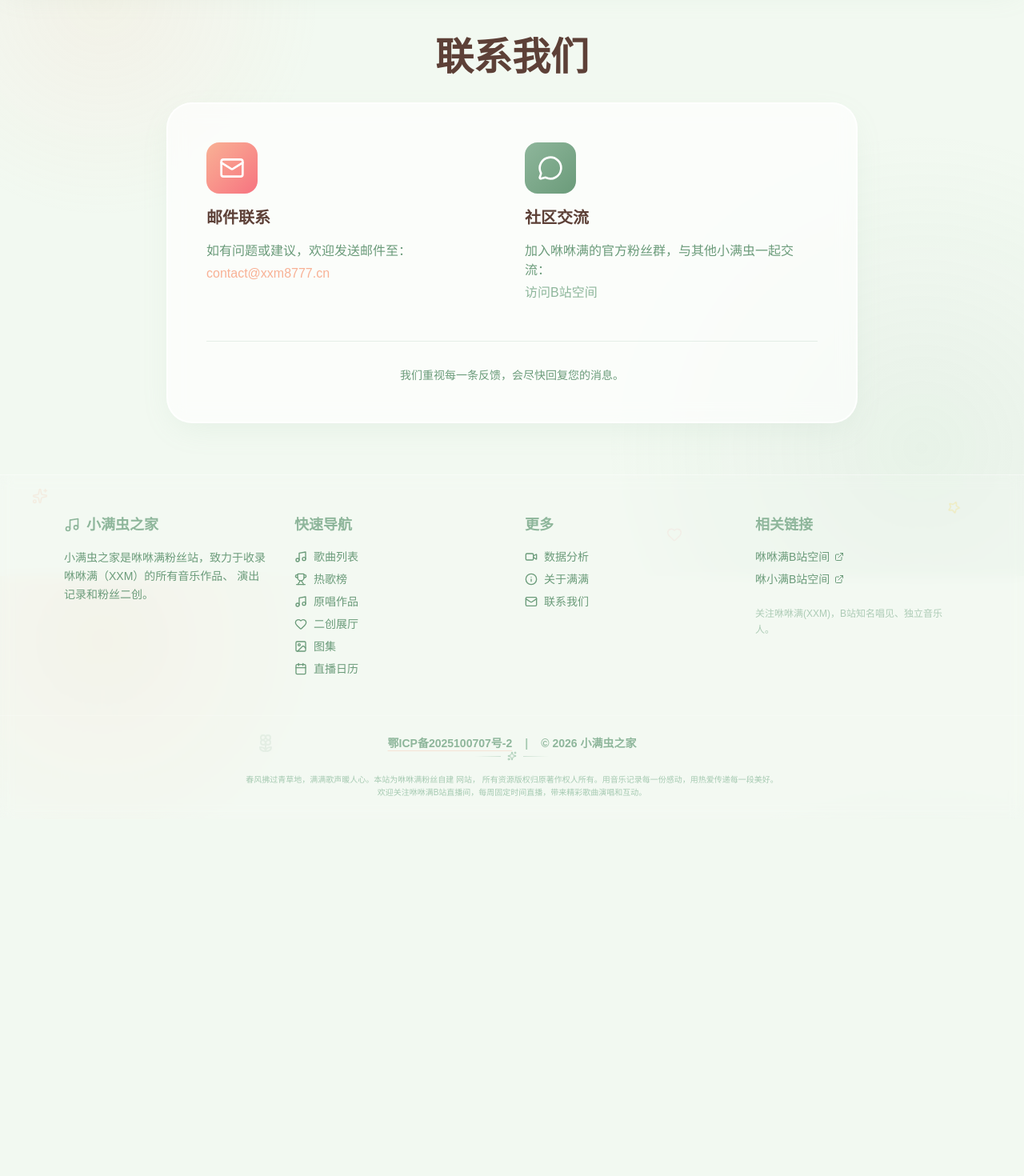
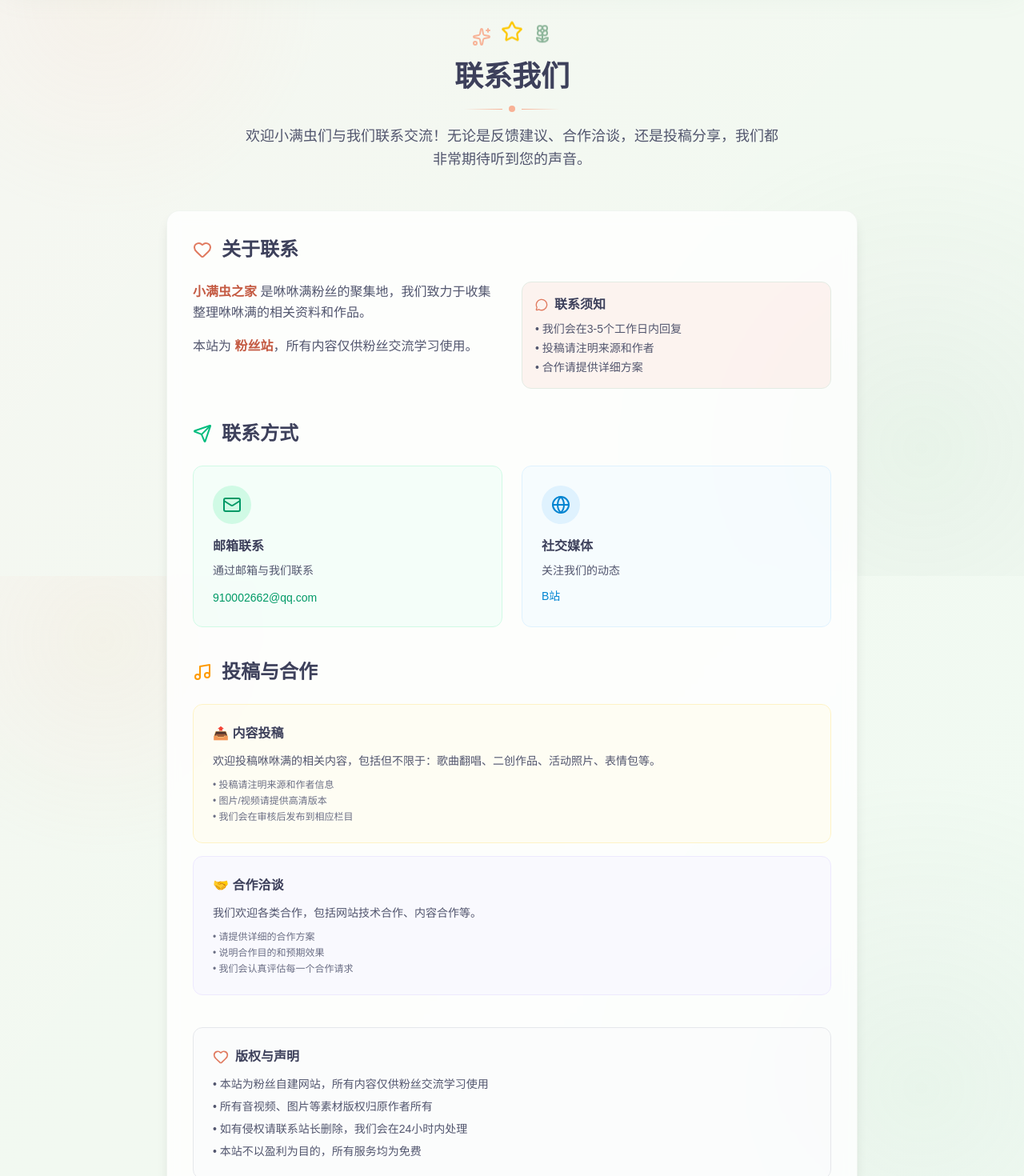
Before and after one commit to yifeianyi/xxm_fans_frontend, a Next.js app: page /contact in a window 1280 px wide. Shown: the part 80-1550 px from the top of the page at 80% size. Before the commit the page ends 1104 px from the top, so only its background shows below. Built offline with nearby package versions, Linux system fonts and the light colour scheme.

Commit message:
feat(contact): implement contact page with full layout
- Add contact info section with email and social media
- Add content submission guidelines section
- Add cooperation section for partnerships
- Add copyright and disclaimer section
- Include animated decorative elements

```diff
--- a/app/contact/page.tsx
+++ b/app/contact/page.tsx
@@ -1,59 +1,145 @@
-import { Metadata } from 'next';
-import { Mail, MessageCircle } from 'lucide-react';
+'use client';
 
-export const metadata: Metadata = {
-    title: '联系我们 | 小满虫之家',
-    description: '如有问题或建议，欢迎联系小满虫之家。',
-};
+import React from 'react';
+import { Mail, Globe, Heart, Music, MessageCircle, Send, Sparkles, Star, Flower2 } from 'lucide-react';
 
 export default function ContactPage() {
     return (
-        <div className="container mx-auto px-4 py-16 max-w-4xl">
-            <h1 className="text-4xl md:text-5xl font-black text-[#5d4037] mb-8 text-center">
-                联系我们
-            </h1>
+        <div className="min-h-screen bg-gradient-to-br from-rose-50/30 via-transparent to-emerald-50/30">
+            <div className="max-w-4xl mx-auto px-4 py-12">
+                {/* 页面标题 */}
+                <div className="text-center mb-12">
+                    <div className="flex items-center justify-center gap-3 mb-4">
+                        <Sparkles className="w-6 h-6 text-[#f8b195] animate-pulse" />
+                        <Star className="w-7 h-7 text-yellow-400 animate-bounce" />
+                        <Flower2 className="w-6 h-6 text-[#8eb69b] animate-bounce" style={{ animationDelay: '0.2s' }} />
+                    </div>
+                    <h1 className="text-4xl font-black text-[#3d405b] mb-4">
+                        联系我们
+                    </h1>
+                    <div className="flex items-center justify-center mb-4">
+                        <div className="h-px w-12 bg-gradient-to-r from-transparent to-[#f8b195]"></div>
+                        <div className="w-2 h-2 rounded-full bg-[#f8b195] mx-2"></div>
+                        <div className="h-px w-12 bg-gradient-to-l from-transparent to-[#f8b195]"></div>
+                    </div>
+                    <p className="text-lg text-[#52566e] max-w-2xl mx-auto leading-relaxed">
+                        欢迎小满虫们与我们联系交流！无论是反馈建议、合作洽谈，还是投稿分享，我们都非常期待听到您的声音。
+                    </p>
+                </div>
 
-            <div className="glass-card rounded-[2rem] p-8 md:p-12">
-                <div className="grid grid-cols-1 md:grid-cols-2 gap-8">
-                    <div className="space-y-4">
-                        <div className="w-16 h-16 bg-gradient-to-br from-[#f8b195] to-[#f67280] rounded-2xl flex items-center justify-center">
-                            <Mail className="w-8 h-8 text-white" />
+                {/* 主要内容区 */}
+                <div className="bg-white/80 backdrop-blur-sm rounded-2xl shadow-lg border border-[#e3ebe3]/50 p-8">
+                    {/* 联系说明 */}
+                    <div className="mb-10">
+                        <h2 className="text-2xl font-bold text-[#3d405b] mb-6 flex items-center gap-3">
+                            <Heart className="w-6 h-6 text-[#e07a5f]" />
+                            关于联系
+                        </h2>
+                        <div className="grid md:grid-cols-2 gap-6">
+                            <div className="space-y-4">
+                                <p className="text-[#52566e] leading-relaxed">
+                                    <strong className="text-[#c45a42]">小满虫之家</strong> 是咻咻满粉丝的聚集地，我们致力于收集整理咻咻满的相关资料和作品。
+                                </p>
+                                <p className="text-[#52566e] leading-relaxed">
+                                    本站为<strong className="text-[#c45a42]"> 粉丝站</strong>，所有内容仅供粉丝交流学习使用。
+                                </p>
+                            </div>
+                            <div className="bg-[#fce8e2]/50 rounded-xl p-4 border border-[#e3ebe3]">
+                                <h3 className="font-semibold text-[#3d405b] mb-2 flex items-center gap-2">
+                                    <MessageCircle className="w-4 h-4 text-[#e07a5f]" />
+                                    联系须知
+                                </h3>
+                                <ul className="text-sm text-[#52566e] space-y-1">
+                                    <li>• 我们会在3-5个工作日内回复</li>
+                                    <li>• 投稿请注明来源和作者</li>
+                                    <li>• 合作请提供详细方案</li>
+                                </ul>
+                            </div>
                         </div>
-                        <h2 className="text-xl font-black text-[#5d4037]">邮件联系</h2>
-                        <p className="text-[#6b9b7a]">
-                            如有问题或建议，欢迎发送邮件至：
-                            <a
-                                href="mailto:contact@xxm8777.cn"
-                                className="text-[#f8b195] hover:underline block mt-1"
-                            >
-                                contact@xxm8777.cn
-                            </a>
-                        </p>
                     </div>
 
-                    <div className="space-y-4">
-                        <div className="w-16 h-16 bg-gradient-to-br from-[#8eb69b] to-[#6b9b7a] rounded-2xl flex items-center justify-center">
-                            <MessageCircle className="w-8 h-8 text-white" />
+                    {/* 联系方式 */}
+                    <div className="mb-10">
+                        <h2 className="text-2xl font-bold text-[#3d405b] mb-6 flex items-center gap-3">
+                            <Send className="w-6 h-6 text-emerald-500" />
+                            联系方式
+                        </h2>
+                        <div className="grid md:grid-cols-2 gap-6">
+                            <div className="bg-emerald-50/50 rounded-xl p-6 border border-emerald-100">
+                                <div className="w-12 h-12 bg-emerald-100 rounded-full flex items-center justify-center mb-4">
+                                    <Mail className="w-6 h-6 text-emerald-600" />
+                                </div>
+                                <h3 className="font-semibold text-[#3d405b] mb-2">邮箱联系</h3>
+                                <p className="text-sm text-[#52566e] mb-3">通过邮箱与我们联系</p>
+                                <a
+                                    href="mailto:910002662@qq.com"
+                                    className="text-emerald-600 hover:text-emerald-700 font-medium text-sm"
+                                >
+                                    910002662@qq.com
+                                </a>
+                            </div>
+
+                            <div className="bg-sky-50/50 rounded-xl p-6 border border-sky-100">
+                                <div className="w-12 h-12 bg-sky-100 rounded-full flex items-center justify-center mb-4">
+                                    <Globe className="w-6 h-6 text-sky-600" />
+                                </div>
+                                <h3 className="font-semibold text-[#3d405b] mb-2">社交媒体</h3>
+                                <p className="text-sm text-[#52566e] mb-3">关注我们的动态</p>
+                                <div className="flex gap-2">
+                                    <a href="https://space.bilibili.com/1384705804" target="_blank" rel="noopener noreferrer" className="text-sky-600 text-sm hover:text-sky-700">
+                                        B站
+                                    </a>
+                                </div>
+                            </div>
                         </div>
-                        <h2 className="text-xl font-black text-[#5d4037]">社区交流</h2>
-                        <p className="text-[#6b9b7a]">
-                            加入咻咻满的官方粉丝群，与其他小满虫一起交流：
-                            <a
-                                href="https://space.bilibili.com/37754047"
-                                target="_blank"
-                                rel="noopener noreferrer"
-                                className="text-[#8eb69b] hover:underline block mt-1"
-                            >
-                                访问B站空间
-                            </a>
-                        </p>
                     </div>
-                </div>
 
-                <div className="mt-12 pt-8 border-t border-[#8eb69b]/20">
-                    <p className="text-center text-[#6b9b7a] text-sm">
-                        我们重视每一条反馈，会尽快回复您的消息。
-                    </p>
+                    {/* 投稿与合作 */}
+                    <div className="mb-10">
+                        <h2 className="text-2xl font-bold text-[#3d405b] mb-6 flex items-center gap-3">
+                            <Music className="w-6 h-6 text-amber-500" />
+                            投稿与合作
+                        </h2>
+                        <div className="space-y-4">
+                            <div className="bg-amber-50/50 rounded-xl p-6 border border-amber-100">
+                                <h3 className="font-semibold text-[#3d405b] mb-3">📤 内容投稿</h3>
+                                <p className="text-sm text-[#52566e] mb-3">
+                                    欢迎投稿咻咻满的相关内容，包括但不限于：歌曲翻唱、二创作品、活动照片、表情包等。
+                                </p>
+                                <div className="text-xs text-[#6b6f85] space-y-1">
+                                    <p>• 投稿请注明来源和作者信息</p>
+                                    <p>• 图片/视频请提供高清版本</p>
+                                    <p>• 我们会在审核后发布到相应栏目</p>
+                                </div>
+                            </div>
+
+                            <div className="bg-violet-50/50 rounded-xl p-6 border border-violet-100">
+                                <h3 className="font-semibold text-[#3d405b] mb-3">🤝 合作洽谈</h3>
+                                <p className="text-sm text-[#52566e] mb-3">
+                                    我们欢迎各类合作，包括网站技术合作、内容合作等。
+                                </p>
+                                <div className="text-xs text-[#6b6f85] space-y-1">
+                                    <p>• 请提供详细的合作方案</p>
+                                    <p>• 说明合作目的和预期效果</p>
+                                    <p>• 我们会认真评估每一个合作请求</p>
+                                </div>
+                            </div>
+                        </div>
+                    </div>
+
+                    {/* 版权说明 */}
+                    <div className="bg-gray-50/50 rounded-xl p-6 border border-gray-200">
+                        <h3 className="font-semibold text-[#3d405b] mb-3 flex items-center gap-2">
+                            <Heart className="w-5 h-5 text-[#e07a5f]" />
+                            版权与声明
+                        </h3>
+                        <div className="text-sm text-[#52566e] space-y-2">
+                            <p>• 本站为粉丝自建网站，所有内容仅供粉丝交流学习使用</p>
+                            <p>• 所有音视频、图片等素材版权归原作者所有</p>
+                            <p>• 如有侵权请联系站长删除，我们会在24小时内处理</p>
+                            <p>• 本站不以盈利为目的，所有服务均为免费</p>
+                        </div>
+                    </div>
                 </div>
             </div>
         </div>
```
